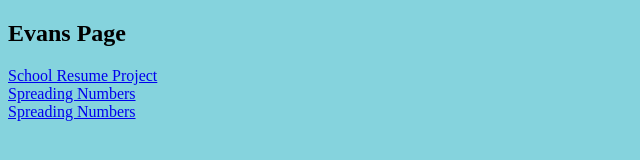
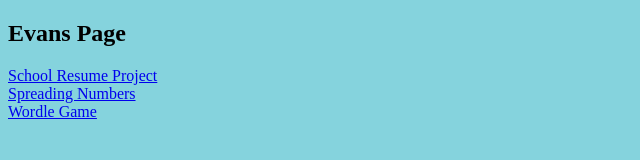
Before and after one commit to evanc38/evanc38.github.io, a plain HTML site: page index.html in a window 1280 px wide. Shown: the full height of the page, 0-640 px from the left. Drawn offline with Linux system fonts and the light colour scheme.

Commit message:
name fix

```diff
--- a/index.html
+++ b/index.html
@@ -7,6 +7,6 @@
     <h2>Evans Page</h2>
     <a href="https://evanc38.github.io/school-resume">School Resume Project</a><br>
     <a href="https://evanc38.github.io/spreading-numbers">Spreading Numbers</a><br>
-    <a href="https://evanc38.github.io/assignment-05-wordle-evancherewko">Spreading Numbers</a><br>
+    <a href="https://evanc38.github.io/assignment-05-wordle-evancherewko/wordle">Wordle Game</a><br>
 </body>
 </html>
```
